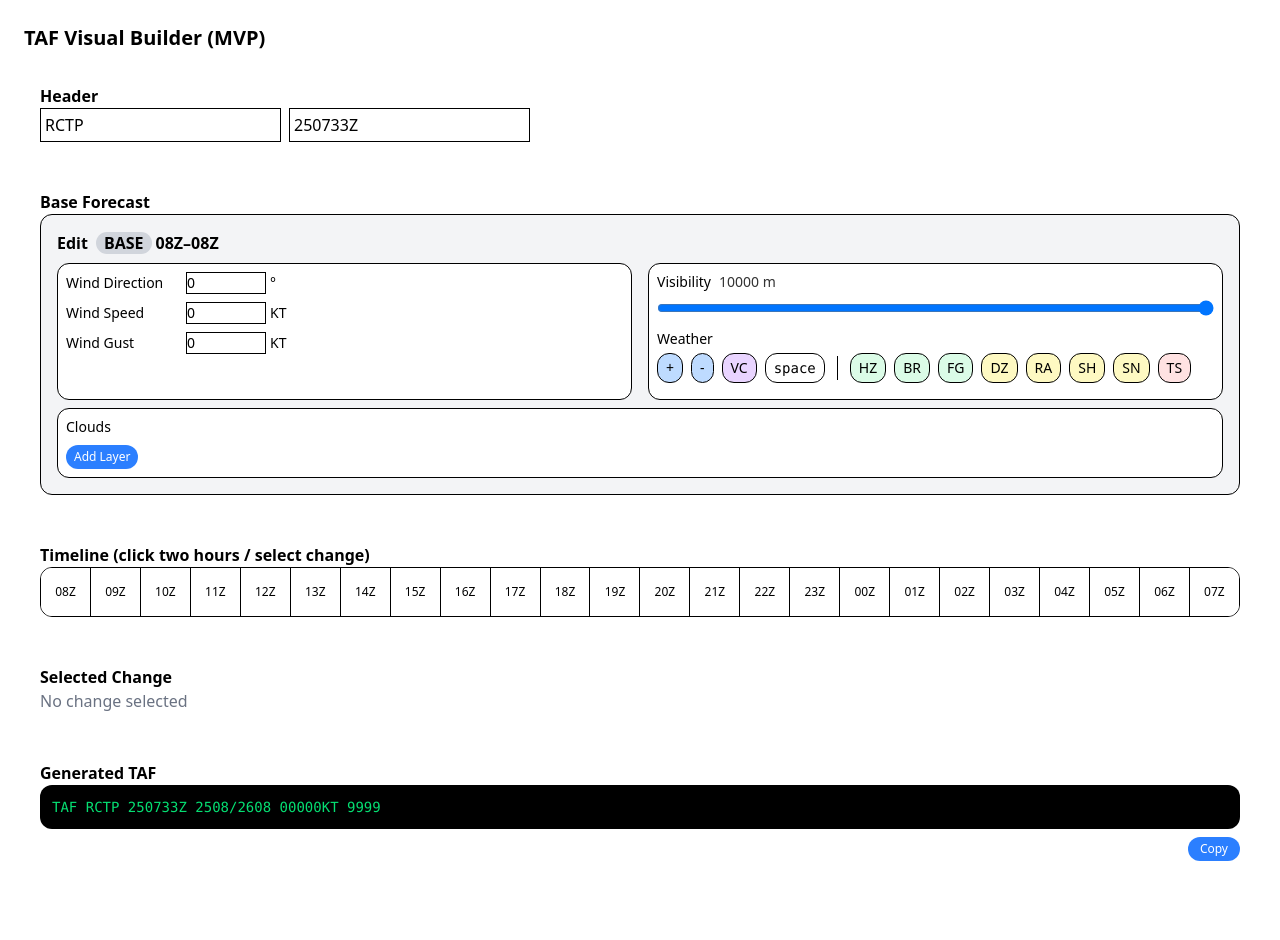
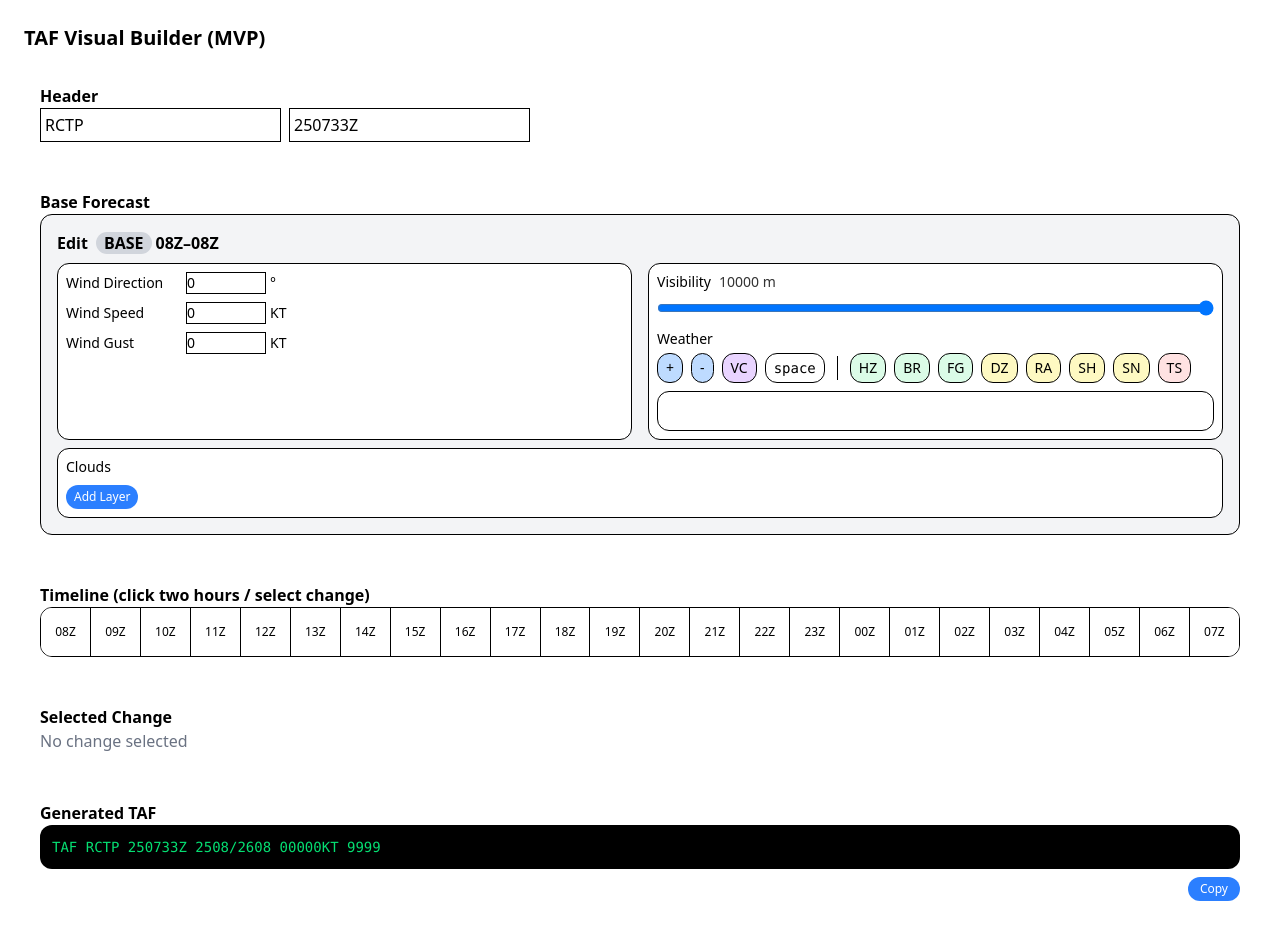
Before and after one commit to sprangdes/taf-visual-builder, a React (Vite) app: page / in a window 1280 px wide. Before the commit the page ends 901 px from the top, so only its background shows below. Built offline with nearby package versions, Linux system fonts and the light colour scheme.

Commit message:
更新 ChangeEditor 組件，調整天氣標籤顯示邏輯，改善界面佈局

```diff
--- a/src/TafBuilder.tsx
+++ b/src/TafBuilder.tsx
@@ -812,8 +812,7 @@ function ChangeEditor({ change, onUpdate, showActionButtons = false, onDelete, o
                   );
                 })}
             </div>
-            {weatherArr.length > 0 && (
-              <div className="border p-2 rounded-xl bg-white flex flex-wrap gap-2 items-center mt-2">
+            <div className="border p-2 rounded-xl bg-white flex flex-wrap gap-2 items-center mt-2 h-10">
               {weatherArr.map((w, idx) => (
                 <span
                   key={idx + "-" + w + "-tag"}
@@ -831,7 +830,6 @@ function ChangeEditor({ change, onUpdate, showActionButtons = false, onDelete, o
                 </span>
               ))}
             </div>
-            )}
           </div>
           {!visEnabled && (
             <div className="absolute inset-0 bg-gray-400/40 backdrop-blur-[2px] rounded-xl"></div>
```
Lines whose indentation alone changed are shown as unchanged.
